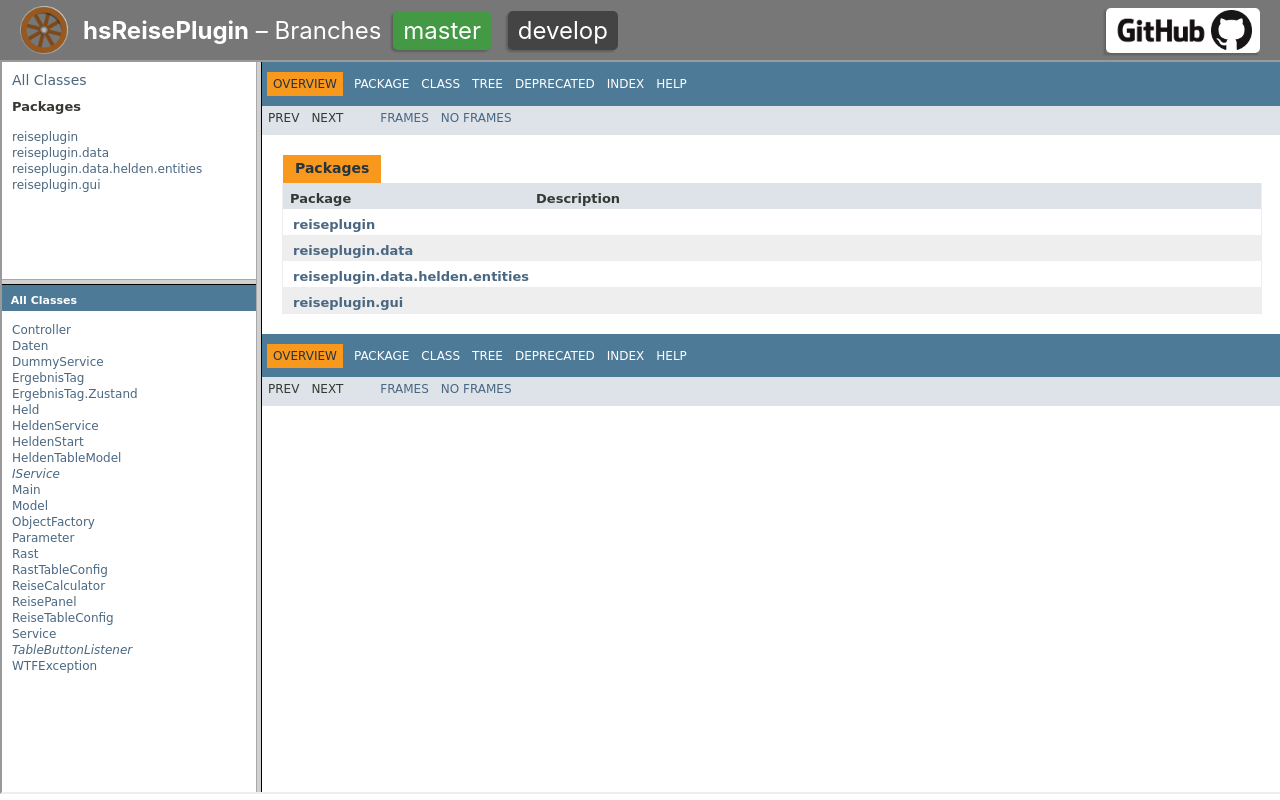
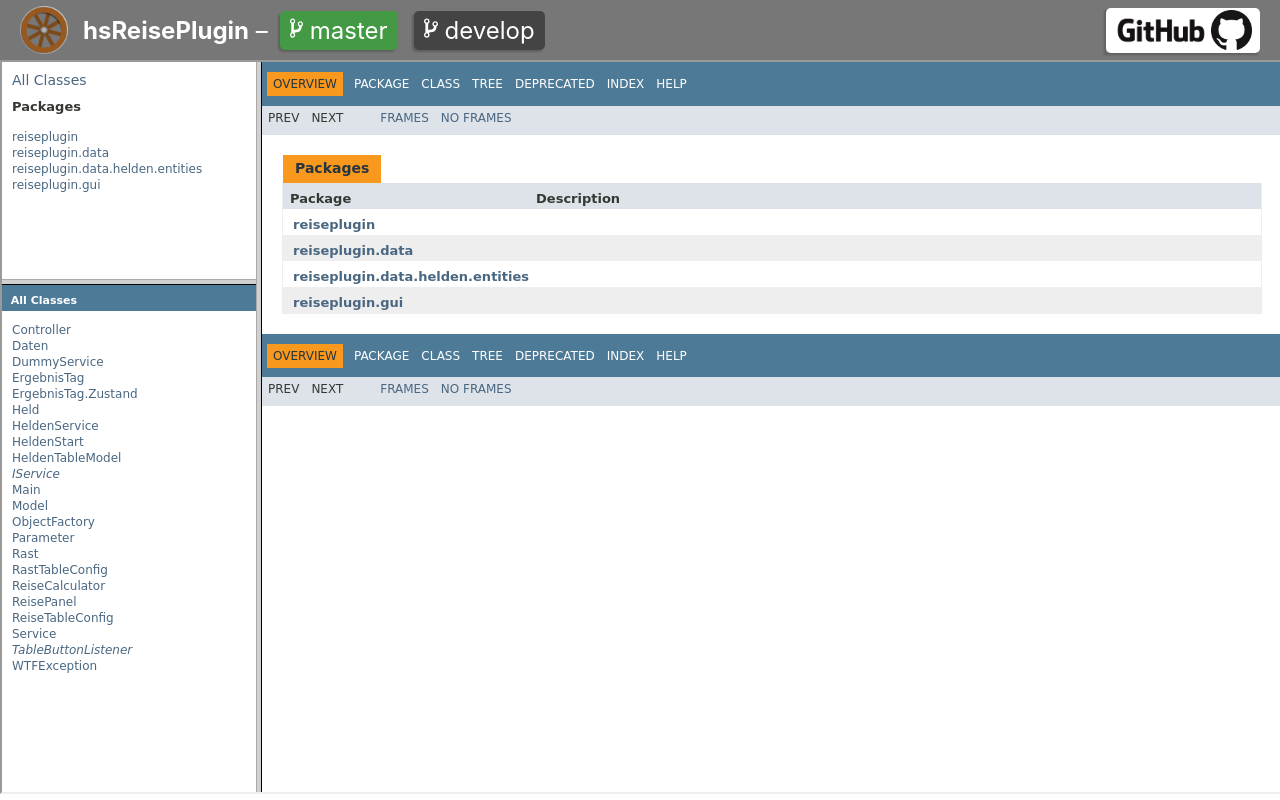
Before and after one commit to targodan/hsReisePlugin, a plain HTML site: page index.html in a window 1280 px wide. Drawn offline with nearby package versions, Linux system fonts and the light colour scheme; a web font is replaced by a local one.

Commit message:
Added branch icon

```diff
--- a/index.html
+++ b/index.html
@@ -80,6 +80,9 @@
         width: 41px;
         height: 41px;
     }
+    img.branch {
+        height: .9em;
+    }
     </style>
     <script src="https://ajax.googleapis.com/ajax/libs/jquery/3.1.0/jquery.min.js"></script>
     <script>
@@ -121,9 +124,9 @@
     <div id="header">
         <img src="images/icon_64.png">
         <div class="branches">
-            <b>hsReisePlugin</b> &ndash; Branches
-            <a href="master/index.html" id="master" target="contentframe">master</a>
-            <a href="develop/index.html" id="develop" target="contentframe">develop</a>
+            <b>hsReisePlugin</b> &ndash;
+            <a href="master/index.html" id="master" target="contentframe"><img class="branch" src="images/git_branch.svg"> master</a>
+            <a href="develop/index.html" id="develop" target="contentframe"><img class="branch" src="images/git_branch.svg"> develop</a>
         </div>
         <a class="github" href="https://github.com/targodan/hsReisePlugin">
             <span class="github">
```
Also changed, not shown: images/git_branch.svg (added).
